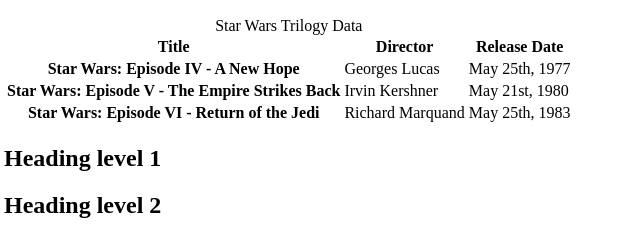
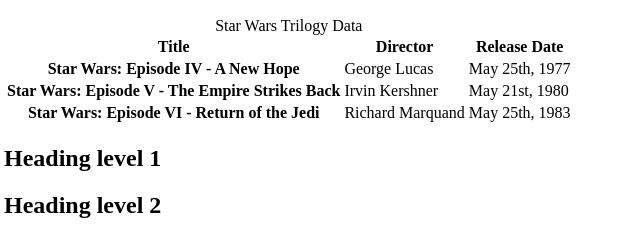
Before and after one commit to simonrichard-dev/holbertonschool-web_front_end, a plain HTML site: page html_advanced/33-styleguide.html in a window 1280 px wide. Shown: the part 1415-1648 px from the top of the page, 4-644 px from the left. Drawn offline with Linux system fonts and the light colour scheme.

Commit message:
fix George is not Georges

```diff
--- a/html_advanced/33-styleguide.html
+++ b/html_advanced/33-styleguide.html
@@ -129,7 +129,7 @@
                             <tbody>
                                 <tr>
                                     <th scope="row">Star Wars: Episode IV - A New Hope</th>
-                                    <td>Georges Lucas</td>
+                                    <td>George Lucas</td>
                                     <td>May 25th, 1977</td>
                                 </tr>
                                 <tr>
```
